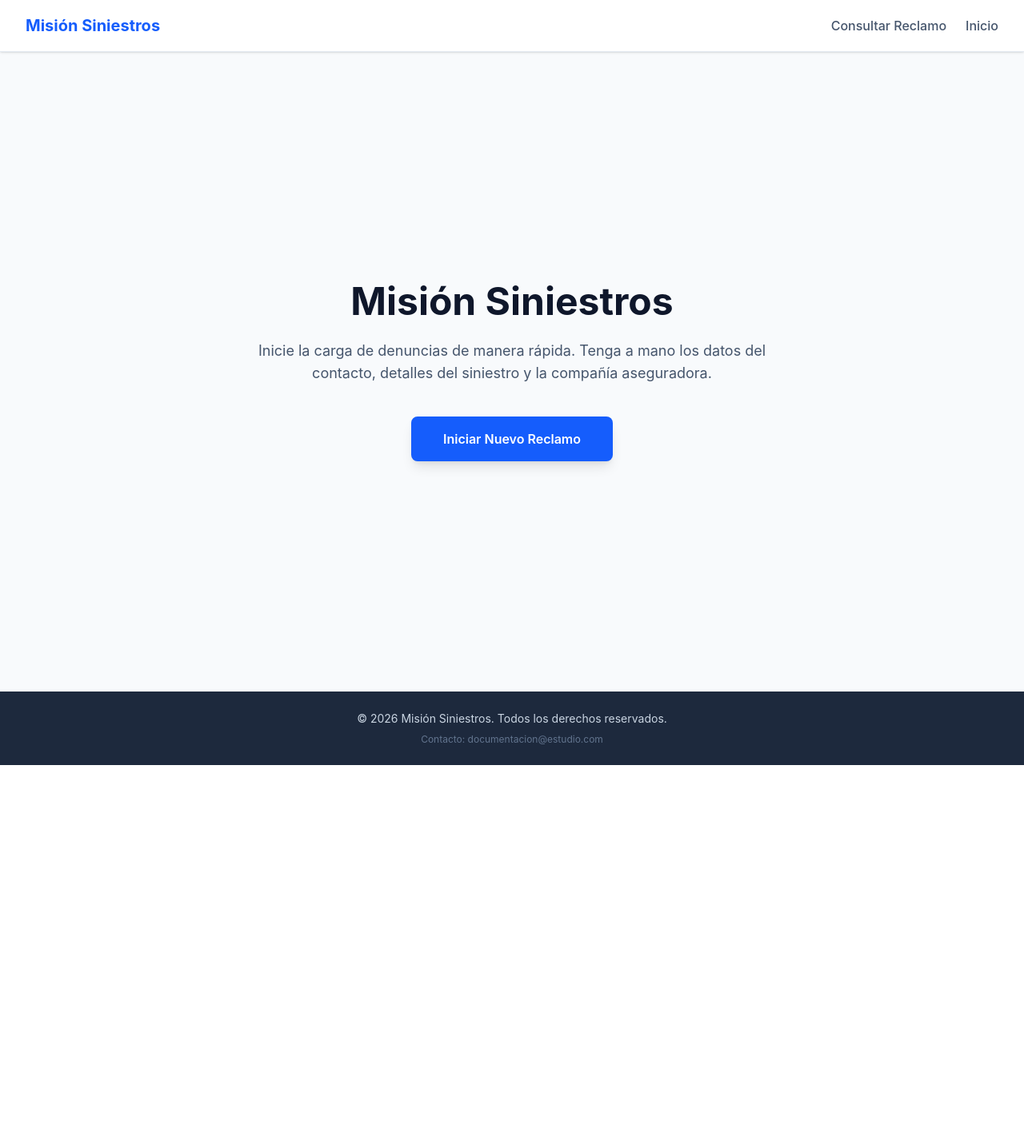
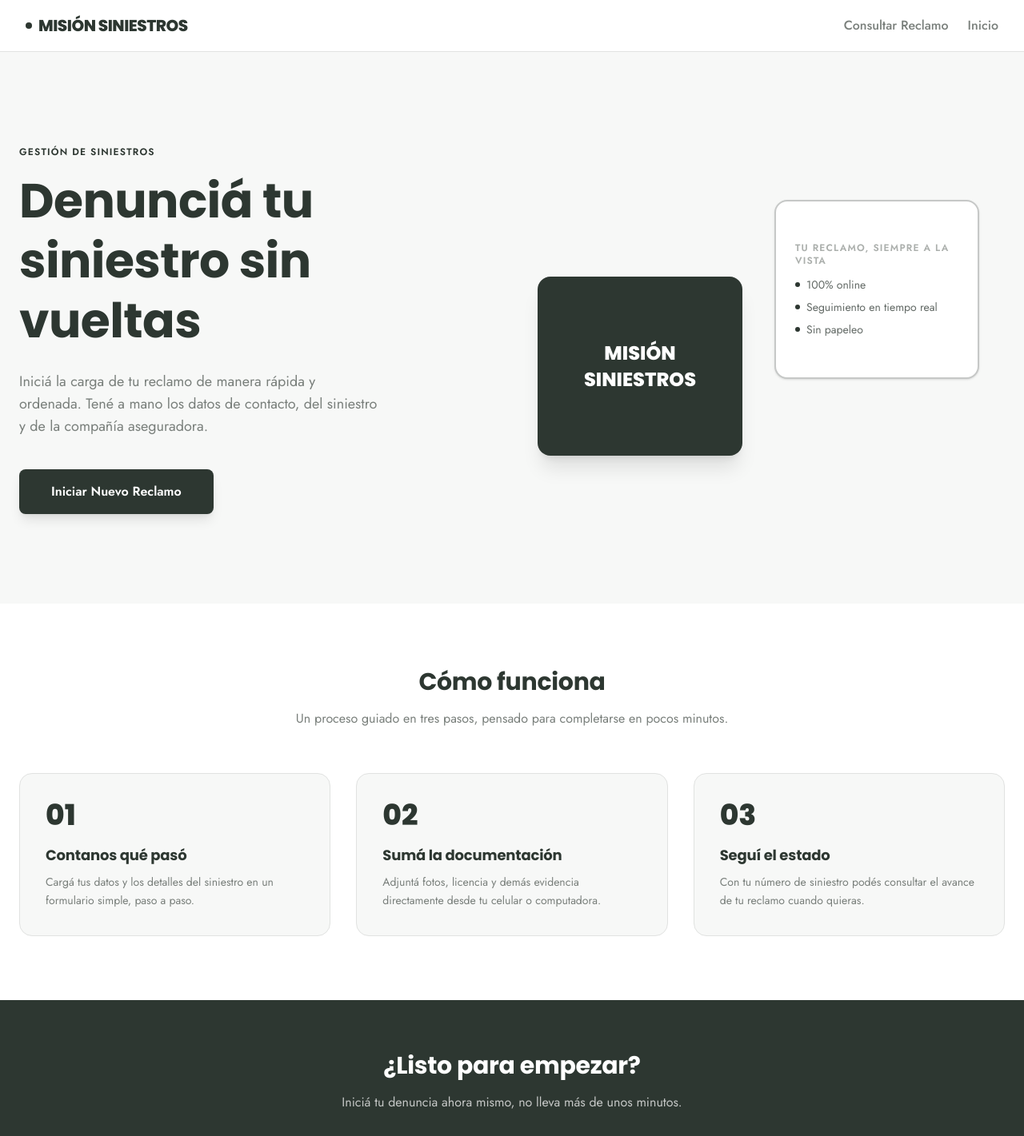
Before and after one commit to Lucasanse/Katy-Proyect, a React (Vite) app: page / in a window 1280 px wide. Shown: the top 1421 px of the page at 80% size. Before the commit the page ends 957 px from the top, so only its background shows below. Built offline with nearby package versions, Linux system fonts and the light colour scheme.

Commit message:
Primeros cambios

```diff
--- a/index.html
+++ b/index.html
@@ -4,6 +4,12 @@
     <meta charset="UTF-8" />
     <link rel="icon" type="image/svg+xml" href="/favicon.svg" />
     <meta name="viewport" content="width=device-width, initial-scale=1.0" />
+    <link rel="preconnect" href="https://fonts.googleapis.com" />
+    <link rel="preconnect" href="https://fonts.gstatic.com" crossorigin />
+    <link
+      href="https://fonts.googleapis.com/css2?family=Jost:wght@400;500;600;700&family=Poppins:wght@600;700;800&display=swap"
+      rel="stylesheet"
+    />
     <title>Misión Siniestros</title>
   </head>
 <body>
--- a/src/Components/admin/AdminLogin.jsx
+++ b/src/Components/admin/AdminLogin.jsx
@@ -1,6 +1,7 @@
 import { useState } from 'react';
 import authService from '../../services/auth.service.js';
 import Spinner from '../common/Spinner.jsx';
+import Header from '../layout/Header.jsx';
 
 export default function AdminLogin({ onLoginSuccess }) {
   const [email, setEmail] = useState('');
@@ -23,9 +24,11 @@ export default function AdminLogin({ onLoginSuccess }) {
   }
 
   return (
-    <div className="min-h-screen flex items-center justify-center bg-slate-50 p-6">
+    <div className="min-h-screen flex flex-col bg-slate-50">
+      <Header onHomeClick={() => { window.location.href = '/'; }} onConsultarClick={() => { window.location.href = '/consultas'; }} />
+      <div className="flex-grow flex items-center justify-center p-6">
       <div className="w-full max-w-sm bg-white rounded-xl shadow-md border border-slate-200 p-8">
-        <h1 className="text-2xl font-bold text-slate-900 mb-1 text-center">Panel de Administración</h1>
+        <h1 className="text-2xl text-slate-900 mb-1 text-center">Panel de Administración</h1>
         <p className="text-sm text-slate-500 mb-6 text-center">Ingresá tus credenciales para continuar</p>
 
         <form onSubmit={handleSubmit} className="space-y-4">
@@ -75,6 +78,7 @@ export default function AdminLogin({ onLoginSuccess }) {
           </button>
         </form>
       </div>
+      </div>
     </div>
   );
 }
--- a/src/Components/home/Home.jsx
+++ b/src/Components/home/Home.jsx
@@ -1,20 +1,119 @@
+const PASOS = [
+  {
+    numero: '01',
+    titulo: 'Contanos qué pasó',
+    detalle: 'Cargá tus datos y los detalles del siniestro en un formulario simple, paso a paso.',
+  },
+  {
+    numero: '02',
+    titulo: 'Sumá la documentación',
+    detalle: 'Adjuntá fotos, licencia y demás evidencia directamente desde tu celular o computadora.',
+  },
+  {
+    numero: '03',
+    titulo: 'Seguí el estado',
+    detalle: 'Con tu número de siniestro podés consultar el avance de tu reclamo cuando quieras.',
+  },
+];
+
 export default function Home({ onStart }) {
   return (
-    <div className="flex flex-col items-center justify-center min-h-screen p-6">
-      <div className="max-w-2xl text-center">
-        <h1 className="text-4xl md:text-5xl font-bold text-slate-900 mb-6">
-          Misión Siniestros
+    <div className="flex flex-col">
+      {/* Hero */}
+      <section className="relative overflow-hidden bg-slate-50">
+        <div className="max-w-7xl mx-auto px-6 py-20 md:py-28 grid md:grid-cols-2 gap-16 items-center">
+          <div className="text-center md:text-left">
+            <span className="inline-block text-xs font-semibold tracking-widest uppercase text-blue-600 mb-4">
+              Gestión de siniestros
+            </span>
+            <h1 className="text-4xl md:text-5xl lg:text-6xl text-slate-900 mb-6 leading-tight">
+              Denunciá tu siniestro sin vueltas
             </h1>
-        <p className="text-lg text-slate-600 mb-10">
-          Inicie la carga de denuncias de manera rápida. Tenga a mano los datos del contacto, detalles del siniestro y la compañía aseguradora.
+            <p className="text-lg text-slate-600 mb-10 max-w-md mx-auto md:mx-0">
+              Iniciá la carga de tu reclamo de manera rápida y ordenada. Tené a mano los datos de
+              contacto, del siniestro y de la compañía aseguradora.
             </p>
+            <div className="flex flex-col sm:flex-row gap-4 justify-center md:justify-start">
               <button
                 onClick={onStart}
-          className="bg-blue-600 hover:bg-blue-700 text-white font-semibold py-4 px-10 rounded-lg shadow-lg transition-transform hover:scale-105"
+                className="bg-blue-600 hover:bg-blue-700 text-white font-semibold py-4 px-10 rounded-lg shadow-lg transition-transform hover:scale-[1.03]"
               >
                 Iniciar Nuevo Reclamo
               </button>
             </div>
           </div>
+
+          {/* Motivo gráfico: solo tipografía y color, sin logo ni imágenes */}
+          <div className="relative hidden md:block h-80">
+            <div className="absolute top-0 right-8 w-64 h-56 rounded-2xl border-2 border-slate-300 bg-white shadow-sm p-6 flex flex-col justify-center gap-3">
+              <p className="text-xs font-semibold tracking-widest uppercase text-slate-400">
+                Tu reclamo, siempre a la vista
+              </p>
+              <ul className="space-y-2 text-sm text-slate-700">
+                <li className="flex items-center gap-2">
+                  <span className="h-1.5 w-1.5 rounded-full bg-blue-600" /> 100% online
+                </li>
+                <li className="flex items-center gap-2">
+                  <span className="h-1.5 w-1.5 rounded-full bg-blue-600" /> Seguimiento en tiempo real
+                </li>
+                <li className="flex items-center gap-2">
+                  <span className="h-1.5 w-1.5 rounded-full bg-blue-600" /> Sin papeleo
+                </li>
+              </ul>
+            </div>
+            <div className="absolute bottom-0 left-0 w-64 h-56 rounded-2xl bg-blue-600 shadow-xl flex items-center justify-center p-6">
+              <p className="font-display font-extrabold text-white text-2xl leading-snug text-center">
+                MISIÓN
+                <br />
+                SINIESTROS
+              </p>
+            </div>
+          </div>
+        </div>
+      </section>
+
+      {/* Cómo funciona */}
+      <section className="bg-white py-20">
+        <div className="max-w-7xl mx-auto px-6">
+          <div className="text-center max-w-2xl mx-auto mb-14">
+            <h2 className="text-3xl text-slate-900 mb-4">Cómo funciona</h2>
+            <p className="text-slate-600">
+              Un proceso guiado en tres pasos, pensado para completarse en pocos minutos.
+            </p>
+          </div>
+
+          <div className="grid sm:grid-cols-3 gap-8">
+            {PASOS.map((paso) => (
+              <div
+                key={paso.numero}
+                className="rounded-2xl border border-slate-200 bg-slate-50 p-8 hover:border-blue-300 transition-colors"
+              >
+                <span className="font-display font-extrabold text-4xl text-blue-600">
+                  {paso.numero}
+                </span>
+                <h3 className="text-lg text-slate-900 mt-4 mb-2">{paso.titulo}</h3>
+                <p className="text-sm text-slate-600 leading-relaxed">{paso.detalle}</p>
+              </div>
+            ))}
+          </div>
+        </div>
+      </section>
+
+      {/* CTA final */}
+      <section className="bg-slate-900 py-16">
+        <div className="max-w-4xl mx-auto px-6 text-center">
+          <h2 className="text-2xl md:text-3xl text-white mb-4">¿Listo para empezar?</h2>
+          <p className="text-slate-300 mb-8">
+            Iniciá tu denuncia ahora mismo, no lleva más de unos minutos.
+          </p>
+          <button
+            onClick={onStart}
+            className="bg-white hover:bg-slate-100 text-slate-900 font-semibold py-4 px-10 rounded-lg shadow-lg transition-transform hover:scale-[1.03]"
+          >
+            Iniciar Nuevo Reclamo
+          </button>
+        </div>
+      </section>
+    </div>
   );
 }
--- a/src/Components/layout/Footer.jsx
+++ b/src/Components/layout/Footer.jsx
@@ -1,11 +1,14 @@
 export default function Footer() {
   return (
-    <footer className="bg-slate-800 text-slate-300 py-6 mt-auto">
+    <footer className="bg-slate-900 text-slate-300 py-8 mt-auto">
       <div className="max-w-7xl mx-auto px-4 text-center">
-        <p className="text-sm">
+        <p className="font-display font-bold tracking-tight text-white text-sm">
+          MISIÓN SINIESTROS
+        </p>
+        <p className="text-sm mt-2">
           &copy; {new Date().getFullYear()} Misión Siniestros. Todos los derechos reservados.
         </p>
-        <p className="text-xs mt-2 text-slate-500">
+        <p className="text-xs mt-2 text-slate-400">
           Contacto: documentacion@estudio.com
         </p>
       </div>
--- a/src/Components/layout/Header.jsx
+++ b/src/Components/layout/Header.jsx
@@ -1,26 +1,30 @@
 export default function Header({ onHomeClick, onConsultarClick }) {
   return (
-    <header className="bg-white shadow-sm border-b border-slate-200 sticky top-0 z-10">
+    <header className="bg-white/95 backdrop-blur border-b border-slate-200 sticky top-0 z-10">
       <div className="max-w-7xl mx-auto px-4 sm:px-6 lg:px-8 h-16 flex items-center justify-between">
-        {/* Logo o Título clickeable */}
-        <div
-          className="font-bold text-xl text-blue-600 cursor-pointer flex items-center gap-2"
+        {/* Marca (solo tipografía, sin logo) */}
+        <button
+          type="button"
           onClick={onHomeClick}
+          className="font-display font-extrabold tracking-tight text-lg sm:text-xl text-slate-900 flex items-center gap-2 cursor-pointer"
         >
-          <span>Misión Siniestros</span>
-        </div>
+          <span className="hidden sm:inline-block h-2 w-2 rounded-full bg-blue-600" aria-hidden="true" />
+          <span>
+            MISIÓN <span className="text-blue-600">SINIESTROS</span>
+          </span>
+        </button>
 
         {/* Navegación / Botón volver al inicio */}
-        <nav className="flex items-center gap-6">
+        <nav className="flex items-center gap-4 sm:gap-6">
           <button
             onClick={onConsultarClick}
-            className="text-slate-600 hover:text-blue-600 font-medium transition-colors"
+            className="text-sm sm:text-base text-slate-600 hover:text-blue-600 font-medium transition-colors"
           >
             Consultar Reclamo
           </button>
           <button
             onClick={onHomeClick}
-            className="text-slate-600 hover:text-blue-600 font-medium transition-colors"
+            className="text-sm sm:text-base text-slate-600 hover:text-blue-600 font-medium transition-colors"
           >
             Inicio
           </button>
--- a/src/style.css
+++ b/src/style.css
@@ -1,4 +1,50 @@
 @import "tailwindcss";
-@tailwind base;
-@tailwind components;
-@tailwind utilities;
+
+/*
+  Paleta e identidad de marca (Misión Siniestros).
+  "slate" queda como escala neutra (fondos, texto, bordes) y "blue" se
+  reutiliza como color primario/de acento — así toda la app (home,
+  consultas, admin, wizard) hereda la marca sin tocar cada componente.
+  Los extremos exactos de la guía de estilo son slate-200 (#E1E2E1) y
+  slate-900 / blue-600 (#2D3731).
+*/
+@theme {
+  --font-sans: "Jost", ui-sans-serif, system-ui, sans-serif;
+  --font-display: "Poppins", ui-sans-serif, system-ui, sans-serif;
+
+  --color-slate-50: #f7f8f7;
+  --color-slate-100: #edeeec;
+  --color-slate-200: #e1e2e1;
+  --color-slate-300: #c6c8c7;
+  --color-slate-400: #abafac;
+  --color-slate-500: #90958f;
+  --color-slate-600: #797f7b;
+  --color-slate-700: #636a66;
+  --color-slate-800: #48514b;
+  --color-slate-900: #2d3731;
+  --color-slate-950: #1c231d;
+
+  --color-blue-50: #f2f4f1;
+  --color-blue-100: #e3e7e1;
+  --color-blue-200: #c7cfc3;
+  --color-blue-300: #a7b3a1;
+  --color-blue-400: #85937e;
+  --color-blue-500: #66755f;
+  --color-blue-600: #2d3731;
+  --color-blue-700: #1e2620;
+  --color-blue-800: #161c17;
+  --color-blue-900: #10140f;
+  --color-blue-950: #0a0d0a;
+}
+
+body {
+  font-family: var(--font-sans);
+}
+
+h1,
+h2,
+h3 {
+  font-family: var(--font-display);
+  font-weight: 700;
+  letter-spacing: -0.01em;
+}
```
Also changed, not shown: src/Components/admin/AdminPanel.jsx (+16 -6 lines), src/Components/consulta/ConsultarReclamo.jsx (+11 -4 lines), src/Components/step7verificacion/Step7verificacion.jsx (+6 -6 lines), src/Components/step8Adjuntos/Step8Adjuntos.jsx (+16 -16 lines), 1 other file (tests, documents, lock files or other folders). Lines whose indentation alone changed are shown as unchanged.
